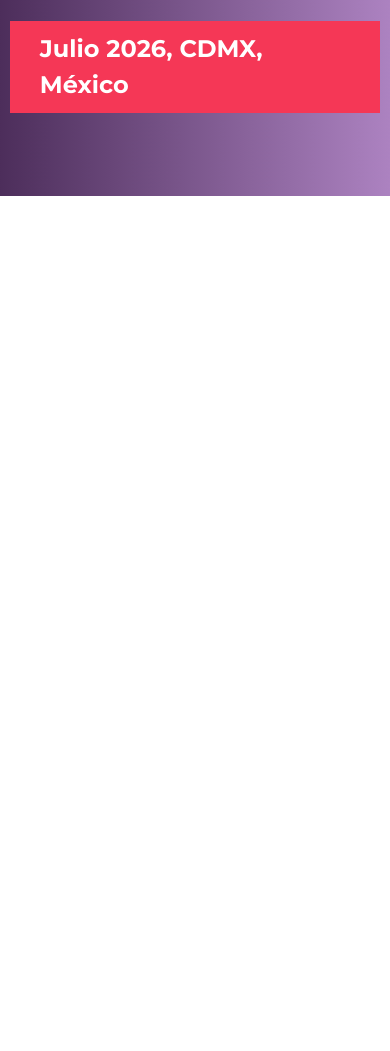
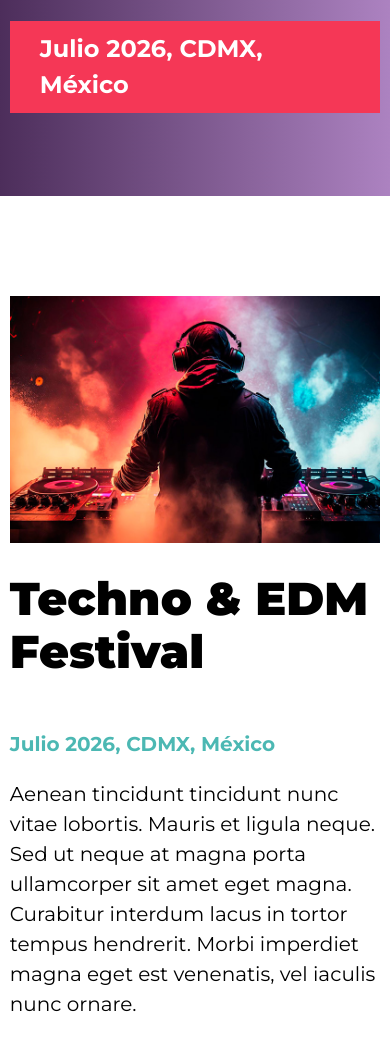
Before and after one commit to antoniogomezgallardo/FestivalDeMusica, a website: page index.html in a window 390 px wide. Shown: the part 545-1596 px from the top of the page. Before the commit the page ends 844 px from the top, so only its background shows below. Drawn offline with Linux system fonts and the light colour scheme.

Commit message:
Finished the festival section + fix the video overflow for tablet

```diff
--- a/index.html
+++ b/index.html
@@ -38,6 +38,19 @@
             <source src="video/dj.webm" type="video/webm" />
         </video>
     </div>
+
+    <section class="contenedor contenido-festival">
+        <div class="imagen">
+            <img src="src/img/imagen_dj.jpg" alt="imgen del dj">
+        </div>
+        <div class="informacion-festival">
+            <h2>Techno & EDM Festival</h2>
+            <p class="fecha">Julio 2026, CDMX, México</p>
+            <p>Aenean tincidunt tincidunt nunc vitae lobortis. Mauris et ligula neque. Sed ut neque at magna porta
+                ullamcorper sit amet eget magna. Curabitur interdum lacus in tortor tempus hendrerit. Morbi imperdiet
+                magna eget est venenatis, vel iaculis nunc ornare.</p>
+        </div>
+    </section>
 </body>
 
 </html>
--- /dev/null
+++ b/src/scss/layout/_festival.scss
@@ -0,0 +1,24 @@
+@use 'base/variables' as v;
+@use 'base/mixins' as m;
+
+.contenido-festival {
+
+    @include m.tablet{
+        display: grid;
+        grid-template-columns: repeat(2, 1fr);
+        gap: 5rem;
+    }
+
+    .informacion-festival{
+        margin-top: 3rem;
+
+        @include m.tablet{
+            margin-top: 0;
+        }
+        .fecha{
+            color: v.$verde;
+            font-weight: 700;
+        }
+    }
+
+}
--- a/src/scss/layout/_index.scss
+++ b/src/scss/layout/_index.scss
@@ -1,2 +1,3 @@
 @forward 'layout';
 @forward 'video';
+@forward 'festival';
--- a/src/scss/layout/_video.scss
+++ b/src/scss/layout/_video.scss
@@ -22,7 +22,7 @@
     video{
         display: block;
         width: auto;
-        @include m.tablet{
+        @include m.desktop{
             width: 100%;
         }
 
```
Also changed, not shown: build/css/app.css, src/img/imagen_dj.jpg (renamed from src/imagen_dj.jpg).
